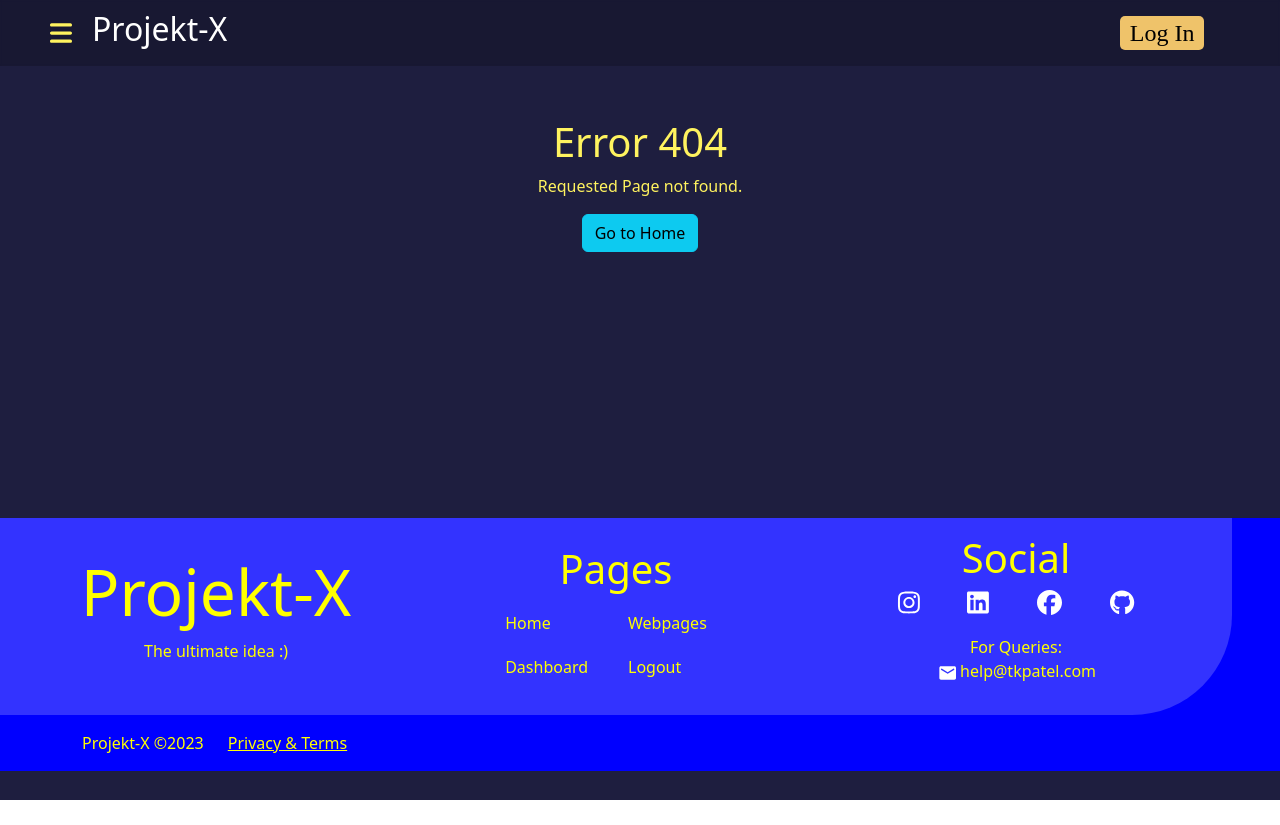
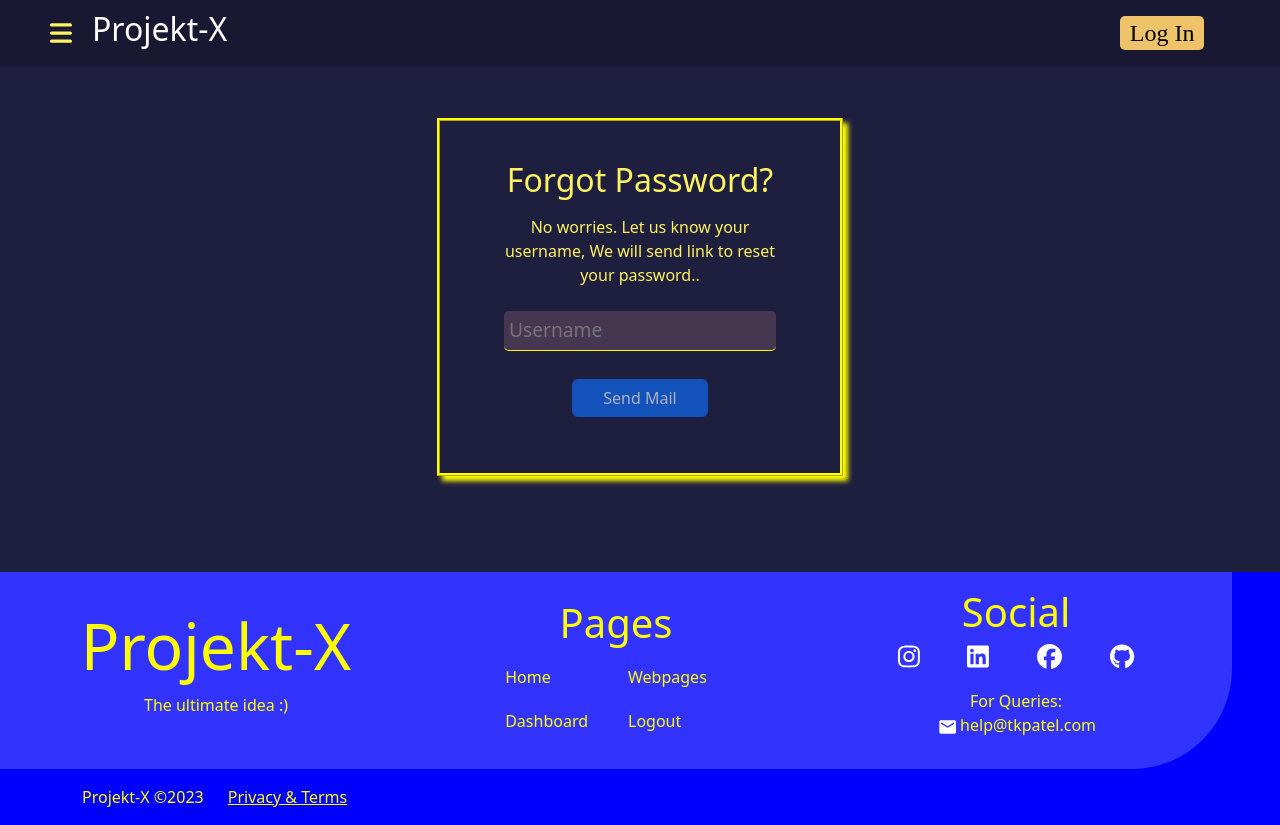
Before and after one commit to T-K-Patel/projekt_x, a React (Create React App) app: page /forgotpassword in a window 1280 px wide. Before the commit the page ends 800 px from the top, so only its background shows below. Built offline with nearby package versions, Linux system fonts and the light colour scheme.

Commit message:
Forgot Password added

```diff
--- a/src/App.tsx
+++ b/src/App.tsx
@@ -14,6 +14,7 @@ import Workshop from './pages/Workshops/Workshop'
 import Footer from './components/Footer/Footer'
 import Registration from './pages/Users/Registration/Registration'
 import Verification from './pages/Users/Registration/Verificaton'
+import ForgotPass from './pages/Users/Password/ForgotPass'
 
 function WRKSP() {
   const { id } = useParams()
@@ -51,6 +52,7 @@ function App() {
         <Route path='/login' element={<Login />} />
         <Route path='/register' element={<Registration />} />
         <Route path='/verify' element={<Verification />} />
+        <Route path='/forgotpassword' element={<ForgotPass />} />
         <Route path='/dashboard' element={<Dashboard />} />
         {/* <Route path='/workshops' element={<Workshops />} />
         <Route path='/workshops/add' element={<AddWorkshop />} /> */}
--- a/src/pages/Users/Login/Login.tsx
+++ b/src/pages/Users/Login/Login.tsx
@@ -101,6 +101,7 @@ function Login() {
                         <label htmlFor="password">Password:</label>
                         <input type="password" className='my-3' onChange={handleChange}
                             value={formData.password} name='password' placeholder='Password' title='Password' required />
+                        <a href="/forgotpassword" className='text-end '><h6>Forgot Password?</h6></a>
                     </div>
 
                     {/* reCaptcha */}
--- /dev/null
+++ b/src/pages/Users/Password/ForgotPass.tsx
@@ -0,0 +1,80 @@
+import React, { useEffect, useState } from 'react'
+import { API_BASE, GCAPTCHA_SITE_KEY, LogoutGaurd, setJWT, setREF } from '../../../utils/api'
+import '../Login/Login.css'
+import { NavLink, useNavigate } from 'react-router-dom'
+import axios from 'axios'
+import OtpInput from 'react-otp-input';
+
+
+function ForgotPass() {
+    const navigate = useNavigate()
+
+    useEffect(() => {
+        LogoutGaurd(navigate)
+    }, []);
+    const [isSubmitting, setSubmitting] = useState(false)
+    const [username, setUsername] = useState("")
+
+    const handleChange = (e: any) => {
+        setUsername(e.target.value.toUpperCase())
+
+    }
+
+
+    const handleSubmit = (e: any) => {
+        e.preventDefault()
+        setSubmitting(true)
+        const reqOptions = {
+            url: `${API_BASE}/users/forgot/send/`,
+            method: "POST",
+            headers: {
+                'Content-Type': 'application/json'
+            },
+            data: { username: username },
+        }
+
+        axios.request(reqOptions)
+            .then(response => {
+                if (response.status === 200) {
+                    alert("Email has been sent to registered mail. Visit link in mail to reset password.")
+                    navigate("/", { replace: true })
+                }
+                else {
+                    console.log(response)
+                    alert(response.data.detail || "Some error occured. Let developer fix it.")
+                }
+                setSubmitting(false)
+            }).catch(error => {
+                if (error.response?.status === 400 || error.response?.status === 404) { alert(error.response.data.detail) }
+                else if (error.response?.status === 404) { alert("User not Found!") }
+                else {
+                    alert("Some error occured. Let developer fix it.")
+                }
+                console.log(error)
+                setSubmitting(false)
+            })
+    }
+
+    return (
+        <div className='d-flex flex-column justify-content-center m-auto align-items-center'>
+
+            <div className="Login-Form my-5 py-0 mx-auto">
+                <form onSubmit={handleSubmit} className='d-flex flex-column gap-2 justify-content-center col-md-6 col-lg-4 col-11 text-center pt-4 my-5 mt-3 mx-auto' style={{ maxWidth: "450px", minWidth: "320px" }}>
+                    <div className='d-flex flex-column w-100 pb-1 px-4 mx-auto text-start' style={{ maxWidth: "400px" }}>
+                        <h2 className='text-center mt-0 mb-3'>Forgot Password?</h2>
+                        <p className='text-center mt-0 mb-3' style={{ fontSize: "1rem" }}>No worries. Let us know your username, We will send link to reset your password..</p>
+                        <input type="text" className={"my-2"} onChange={handleChange}
+                            value={username} name='username' title='Username' required placeholder='Username' />
+                    </div>
+                    <div className='d-flex flex-column w-100 py-2 mx-auto px-4 text-start' style={{ maxWidth: "400px" }}>
+                        <button className='btn btn-primary w-50 mx-auto'
+                            disabled={isSubmitting || username.length < 3}>
+                            {isSubmitting ? "Sending mail..." : "Send Mail"}
+                        </button>
+                    </div>
+                </form>
+            </div>
+        </div>
+    )
+}
+export default ForgotPass
--- a/src/pages/Users/Registration/Registration.tsx
+++ b/src/pages/Users/Registration/Registration.tsx
@@ -121,19 +121,19 @@ function Registration() {
 
         axios.request(reqOptions)
             .then(response => {
-                if (response.status === 200 &&  response.data.entry &&  response.data.token) {
-                    localStorage.setItem("entry", response.data.entry)
+                if (response.status === 200 &&  response.data.username &&  response.data.token) {
+                    localStorage.setItem("username", response.data.username)
                     localStorage.setItem("iron_key", response.data.token)
                     navigate("/verify", { replace: true })
                 }
                 else {
                     console.log(response)
-                    alert(response.data.detail)
+                    alert(response.data.detail || "Some error occured. Let developer fix it.")
                 }
                 setSubmitting(false)
             }).catch(error => {
                 if (error.response?.status === 400) {
-                    alert(JSON.stringify(error.response.data?.detail) || error.response.data?.entry || error.response.data?.password || "Some error occured. Let Developer Fix it.")
+                    alert(JSON.stringify(error.response.data?.detail) || error.response.data?.username || error.response.data?.password || "Some error occured. Let developer fix it.")
                 }
                 else if (error.response?.status === 401) { alert("Invalid Captcha!!") }
                 else if (error.response?.status === 404) { alert("User not Found!") }
```
Also changed, not shown: src/pages/Users/Password/ResetPass.tsx (added, +11 -0 lines).
